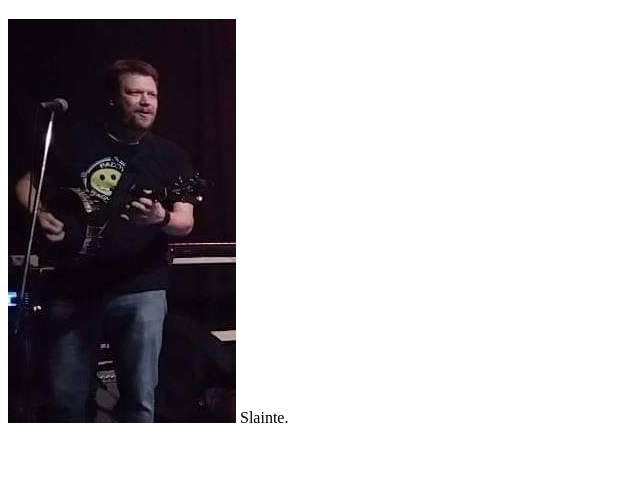
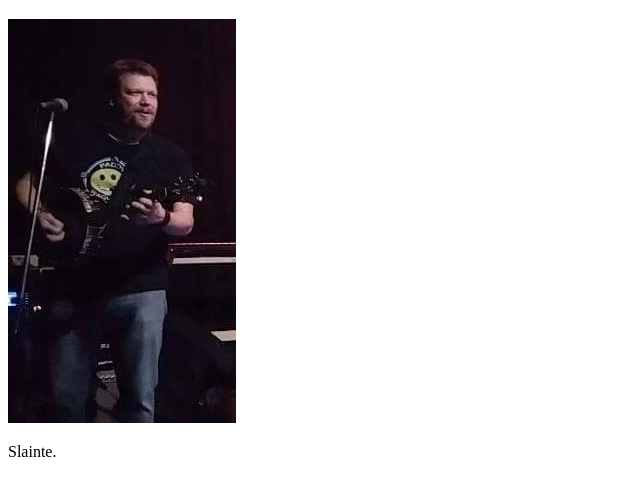
Before and after one commit to tomlinite/paddywaggin, a plain HTML site: page index.html in a window 1280 px wide. Shown: the part 61-556 px from the top of the page, without its empty margins (0-640 px from the left). Drawn offline with Linux system fonts and the light colour scheme.

Commit message:
fixed image

```diff
--- a/index.html
+++ b/index.html
@@ -2,9 +2,7 @@
 <html>
 <body>
 <h1>Hello PADDIES</h1>
-<p>
-    <img src="images/jbbq.jpg" alt="BBQ Banjoing">
-    Slainte.
-</p>
+<img src="images/jbbq.jpg" alt="BBQ Banjoing">
+<p>Slainte.</p>
 </body>
 </html>
```
Also changed, not shown: 1 other file.
